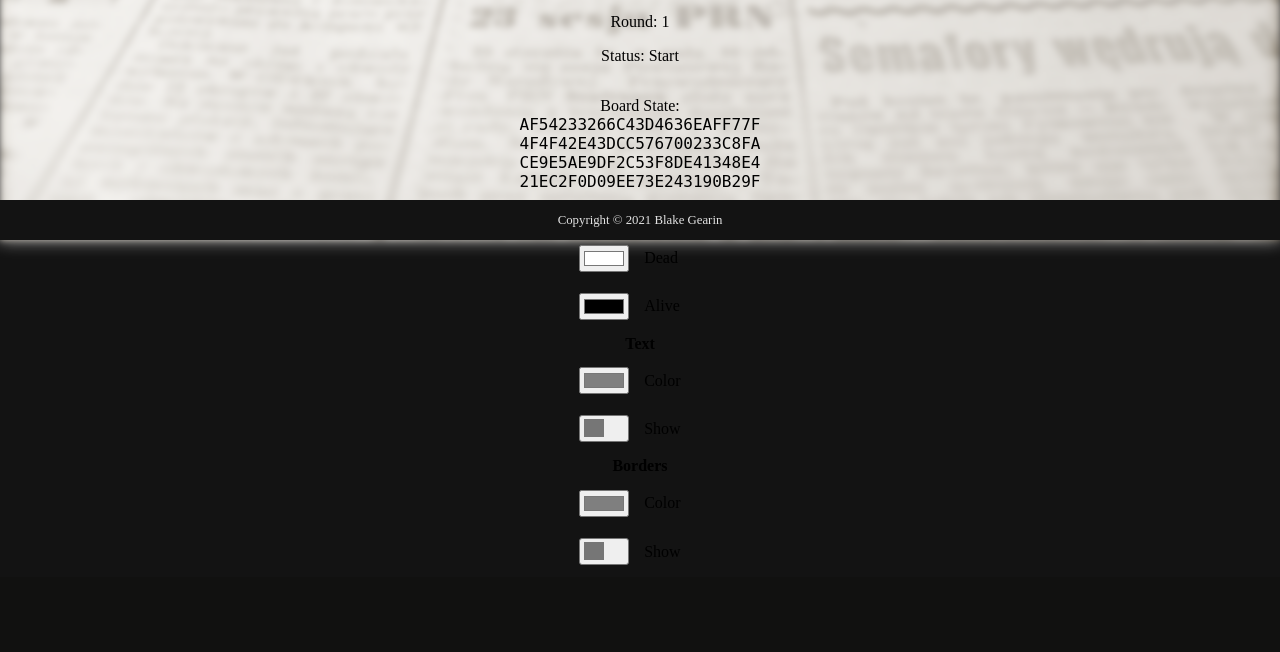
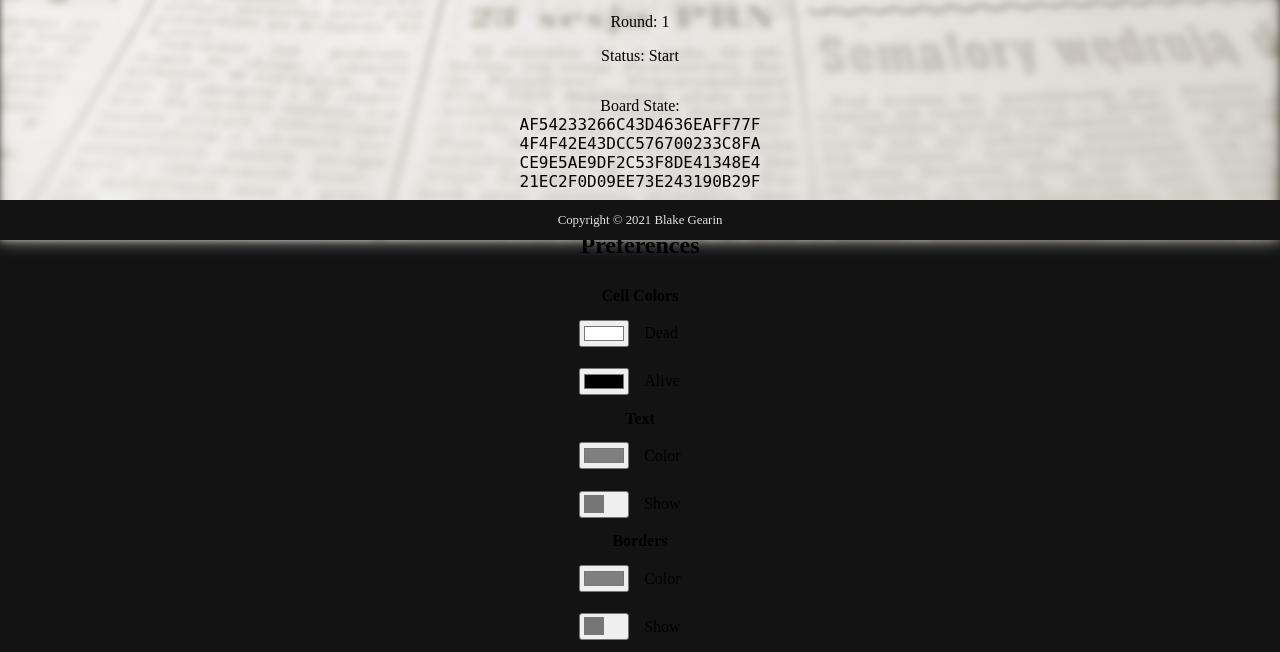
Before and after one commit to blakegearin/cestlavieconway, a PHP site: page / in a window 1280 px wide. Shown: the part 560-1212 px from the top of the page. Before the commit the page ends 1125 px from the top, so only its background shows below. Run offline with PHP 8.4, Linux system fonts and the light colour scheme.

Commit message:
Tweaked preferences

```diff
--- a/php/generate_board.php
+++ b/php/generate_board.php
@@ -104,8 +104,13 @@ if(isset($_SESSION["round"])) {
       </code>
     </p>
   <div>
-  <table id='toggles'>
+  <table id='preferences'>
     <tbody>
+      <tr>
+        <td colspan='2'>
+          <h2>Preferences</h2>
+        </td>
+      </tr>
       <tr>
         <td colspan='2'>
           Cell Colors
--- a/styles/style.php
+++ b/styles/style.php
@@ -144,7 +144,7 @@ main
   font-size: 1vw;
 }
 
-#toggles
+#preferences
 {
   width: 50%;
   margin-left: auto;
@@ -153,22 +153,22 @@ main
   table-layout: fixed;
 }
 
-#toggles td
+#preferences td
 {
   padding: .2em;
 }
 
-#toggles tr td[colspan="2"]
+#preferences tr td[colspan="2"]
 {
   font-weight: bold;
 }
 
-#toggles tr td:nth-child(odd):not([colspan="2"])
+#preferences tr td:nth-child(odd):not([colspan="2"])
 {
   text-align: right;
 }
 
-#toggles tr td:nth-child(even):not([colspan="2"])
+#preferences tr td:nth-child(even):not([colspan="2"])
 {
   text-align: left;
 }
```
Lines whose indentation alone changed are shown as unchanged.
